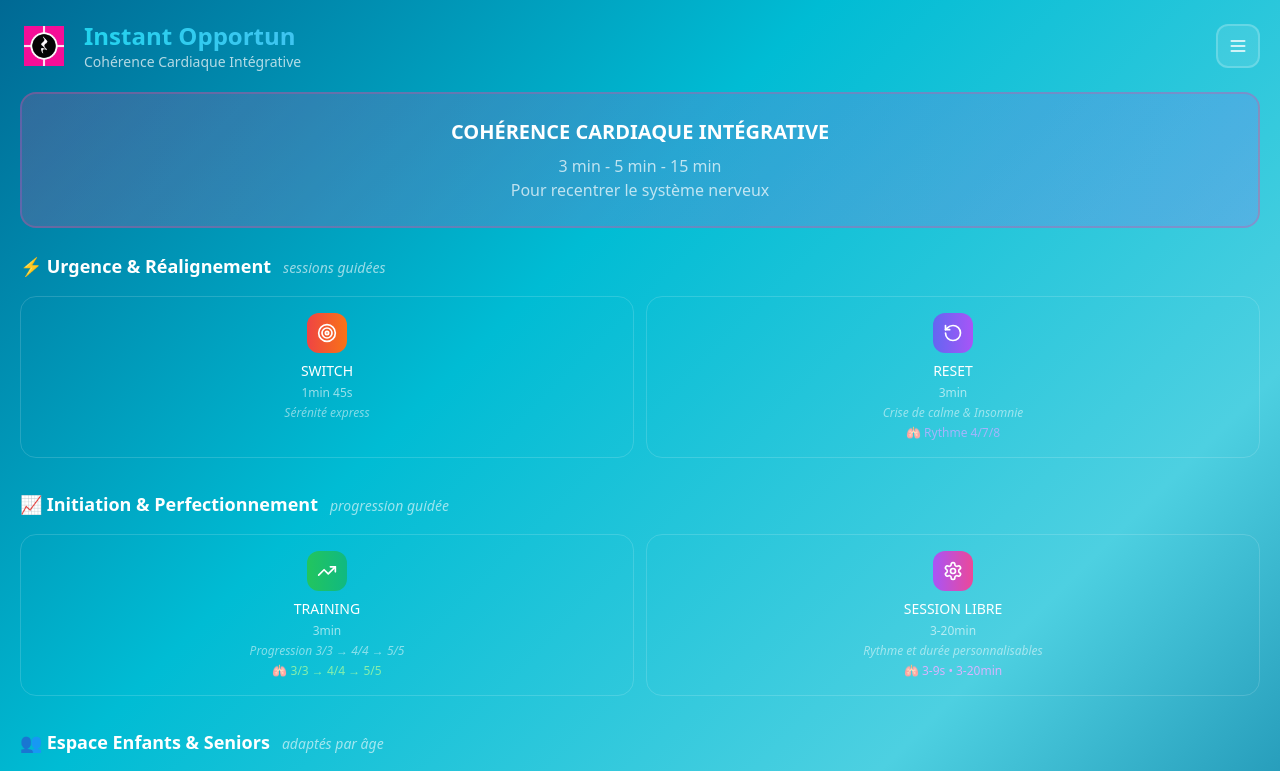
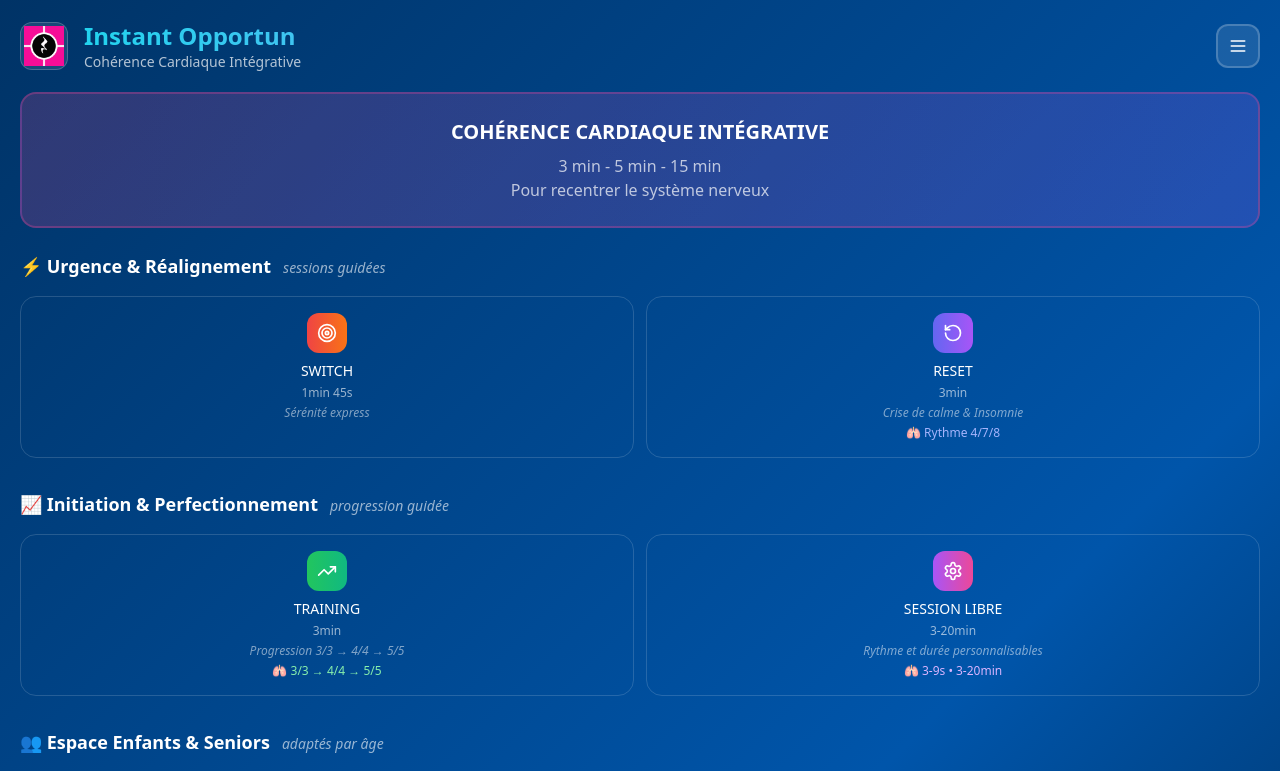
Before and after one commit to TITCLAIRE/lyne-up, a React (Vite) app: page / in a window 1280 px wide. Shown: the top 771 px of the page. Built offline with nearby package versions, Linux system fonts and the light colour scheme.

Commit message:
Assombrir le fond et ajuster les couleurs pour une meilleure lisibilité

```diff
--- a/src/App.jsx
+++ b/src/App.jsx
@@ -52,7 +52,7 @@ function App() {
     <div
       className="min-h-screen text-white overflow-x-hidden"
       style={{
-        background: 'linear-gradient(135deg, #006994, #00bcd4, #4dd0e1, #006994)'
+        background: 'linear-gradient(135deg, #003366, #004488, #0055AA, #003366)'
       }}
     >
       <Header />
--- a/src/components/Header.jsx
+++ b/src/components/Header.jsx
@@ -8,7 +8,7 @@ export const Header = () => {
   return (
     <header className="flex items-center justify-between p-5 relative z-10">
       <div className="flex items-center gap-4 flex-1 min-w-0">
-        <div className="w-12 h-12 rounded-xl flex items-center justify-center flex-shrink-0 overflow-hidden">
+        <div className="w-12 h-12 rounded-xl flex items-center justify-center flex-shrink-0 overflow-hidden bg-white/10 backdrop-blur-sm border border-white/20">
           <img
             src="/logo/ChatGPT Image 21 juin 2025, 18_14_03.png"
             alt="Instant Opportun Logo"
```
